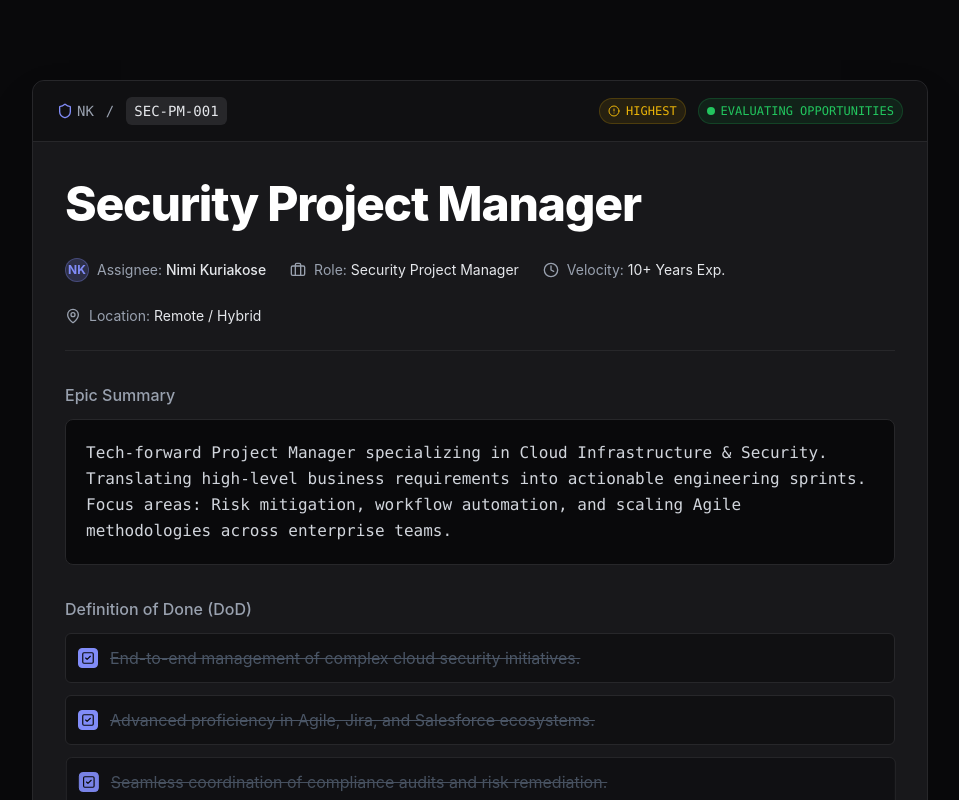
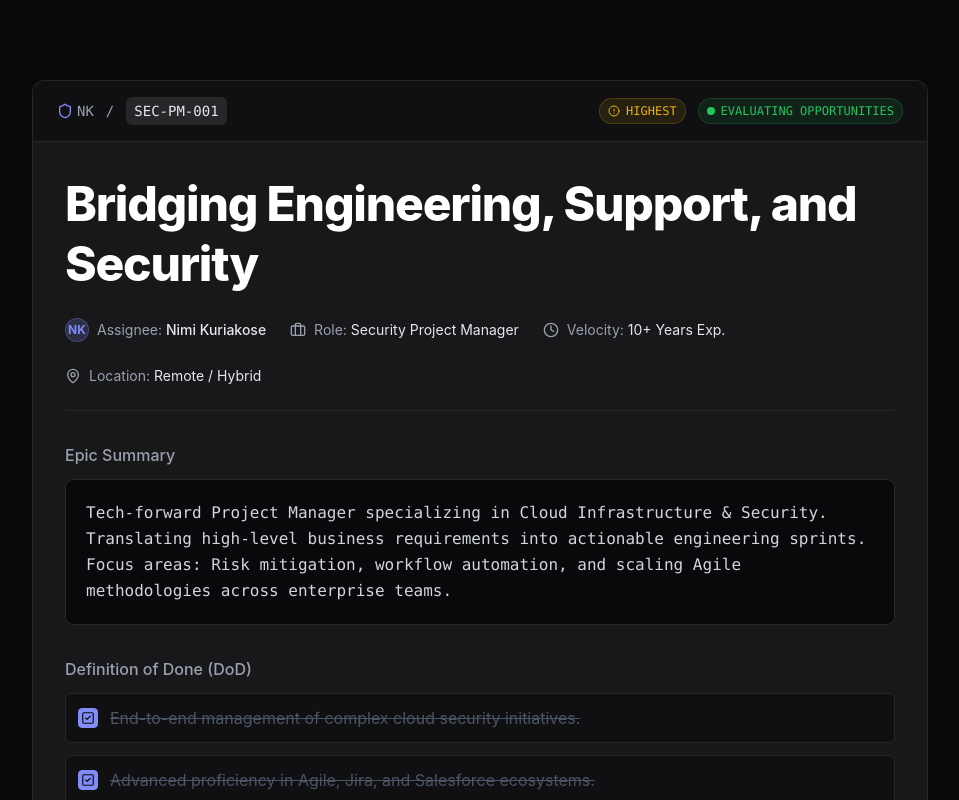
Before and after one commit to DynamicJoker/nimikuriakose.com, a React (Vite) app: page / in a window 1280 px wide. Shown: the top 800 px of the page, without its empty margins (160-1119 px from the left). Built offline with nearby package versions, Linux system fonts and the light colour scheme.

Commit message:
Minor title edit

```diff
--- a/src/data/siteConfig.js
+++ b/src/data/siteConfig.js
@@ -8,7 +8,7 @@
 const siteConfig = {
   name: 'Nimi Kuriakose',
   initials: 'NK',
-  title: 'Security Project Manager',
+  title: 'Bridging Engineering, Support, and Security',
   role: 'Security Project Manager',
   location: 'Remote / Hybrid',
   experience: '10+ Years Exp.',
```
